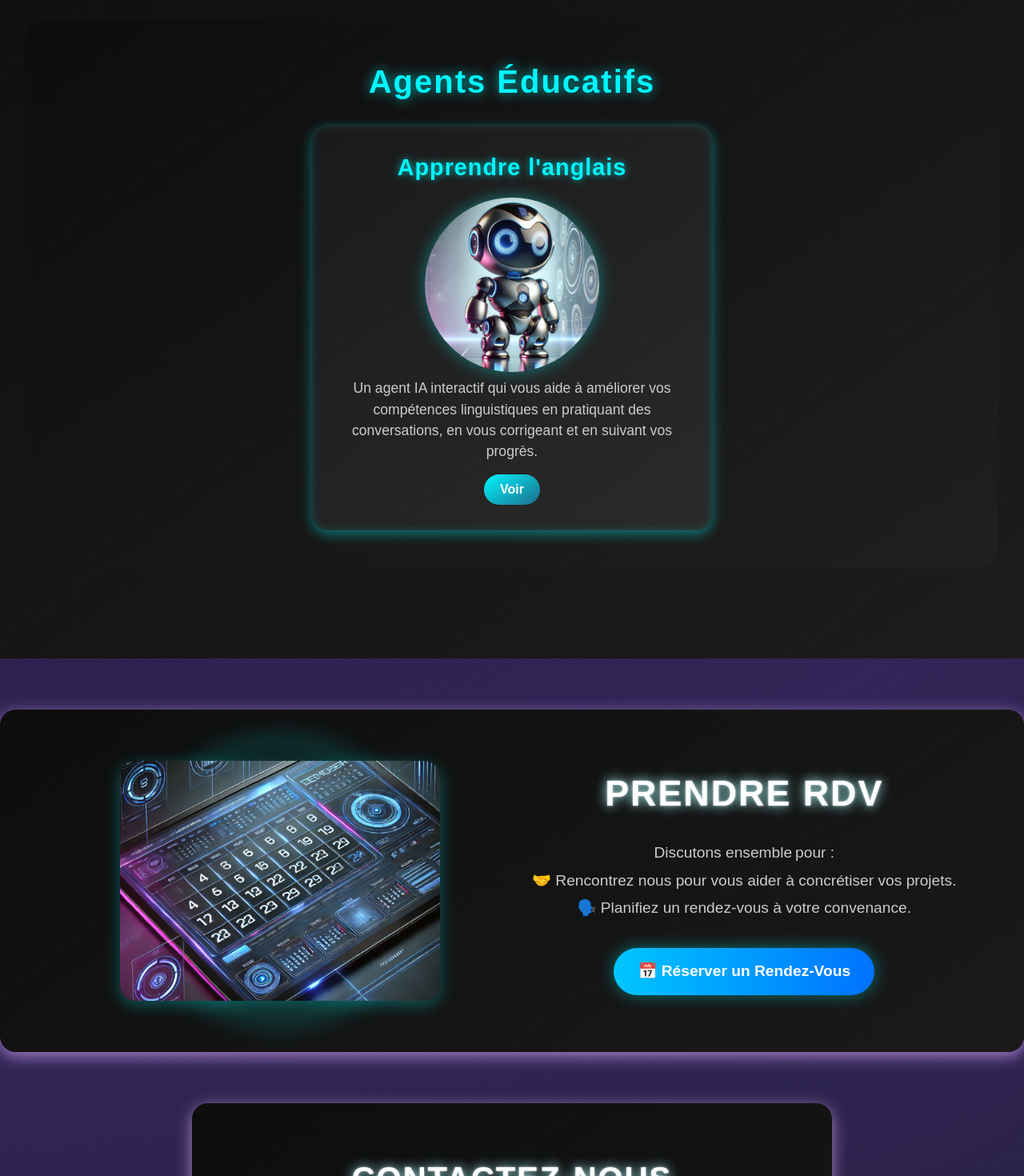
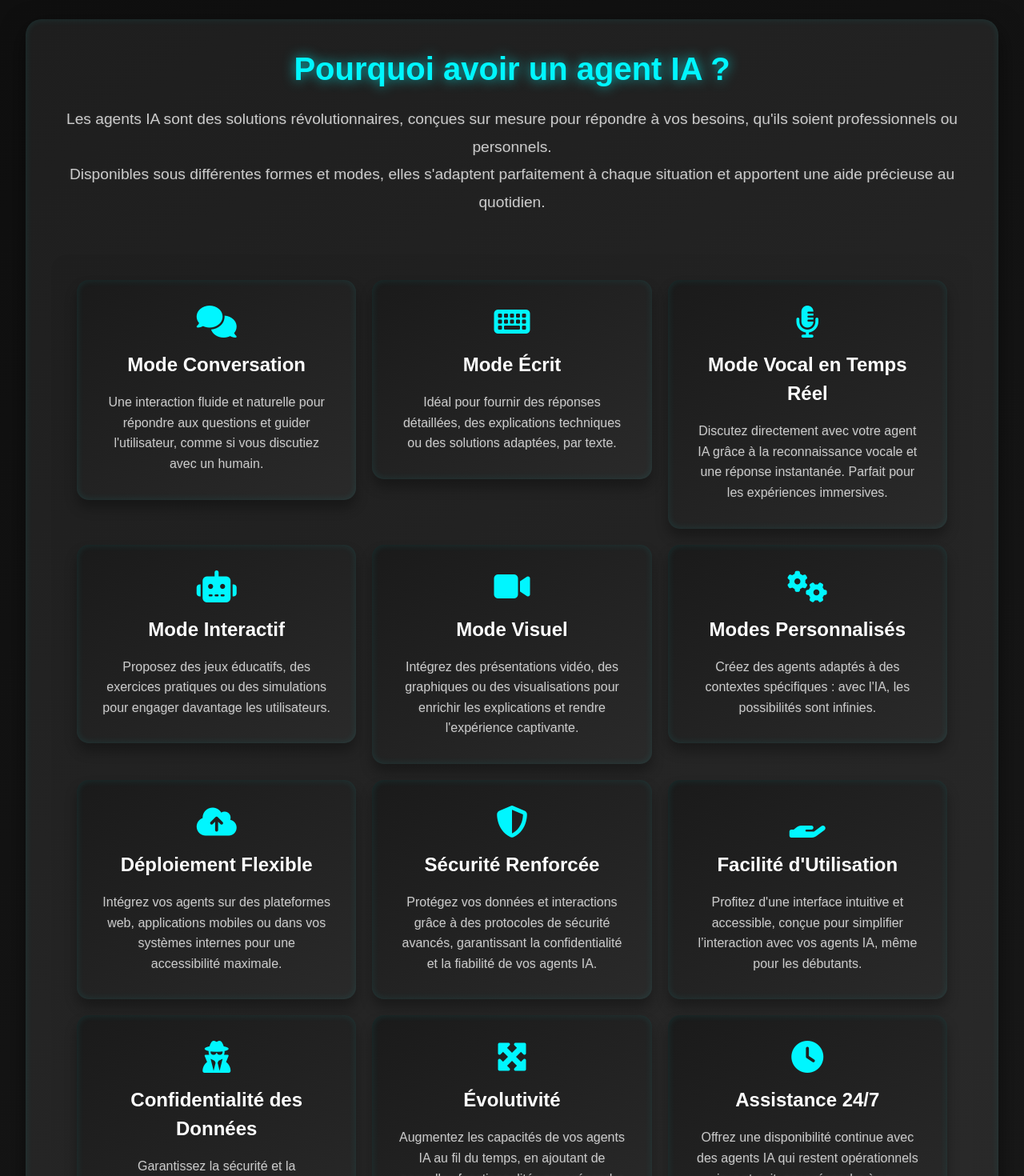
Before and after one commit to JimmyCodeur/siteweb, a React (Vite) app: page / in a window 1280 px wide. Shown: the part 1060-2530 px from the top of the page at 80% size. Built offline with nearby package versions, Linux system fonts and the light colour scheme.

Commit message:
add why-agent

```diff
--- a/src/components/Features.jsx
+++ b/src/components/Features.jsx
@@ -9,9 +9,8 @@ const Features = () => {
   const [selectedAgent, setSelectedAgent] = useState(null);
   const [translationInput, setTranslationInput] = useState('');
   const [translatedText, setTranslatedText] = useState('');
-  const [progress, setProgress] = useState(75); // Exemple de progression
+  const [progress, setProgress] = useState(75);
 
-  // Disable scroll when modal is open
   useEffect(() => {
     if (selectedAgent) {
       document.body.classList.add('no-scroll');
@@ -19,12 +18,6 @@ const Features = () => {
       document.body.classList.remove('no-scroll');
     }
   }, [selectedAgent]);
-
-  const handleTranslation = (e) => {
-    setTranslationInput(e.target.value);
-    // Simuler une traduction pour cet exemple
-    setTranslatedText(`Traduction simulée : ${e.target.value}`);
-  };
 
   const agentCategories = [
     {
@@ -35,6 +28,12 @@ const Features = () => {
           description: "Un agent IA interactif qui vous aide à améliorer vos compétences linguistiques en pratiquant des conversations, en vous corrigeant et en suivant vos progrès.",
           image: AgentImage,
           progress: 85,
+          features: [
+            "Prise en charge vocale",
+            "Pratique conversationnelle",
+            "Vérification grammaticale",
+            "Traduction en temps réel",
+          ],
           conversation: [
             { speaker: "IA", message: "Bonjour ! Je suis ton assistant d'apprentissage en anglais. Prêt à commencer ?" },
             { speaker: "User", message: "Oui, je suis prêt." },
@@ -52,6 +51,42 @@ const Features = () => {
             { speaker: "IA", message: "Très bien ! C'est correct. En anglais américain, 'cinema' est souvent remplacé par 'movie theater'. Cela donnerait : 'I go to the movie theater with my friends.'." }
           ],
         },
+        {
+          title: "Apprendre à programmer",
+          description: "Un agent IA conçu pour enseigner les bases de la programmation, vous guider à travers des exemples interactifs et des défis de codage adaptés à votre niveau.",
+          image: AgentImageDev,
+          progress: 25,
+          features: [
+            "Exercices interactifs",
+            "Adaptées au niveau",
+            "Corrections automatiques des erreurs",
+            "Simulations de projets réels",
+          ],
+          conversation: [
+            // Niveau débutant
+            { speaker: "IA", message: "Bonjour ! Je suis ici pour t'aider à apprendre la programmation. Prêt à commencer ?" },
+            { speaker: "User", message: "Oui, absolument !" },
+            { speaker: "IA", message: "Commençons par une question simple. Que signifie 'variable' en programmation ?" },
+            { speaker: "User", message: "C'est une sorte de conteneur pour stocker des données." },
+            { speaker: "IA", message: "Exactement ! Une variable est un espace de stockage nommé qui peut contenir différentes valeurs. Essayons de créer une variable en JavaScript : `let x = 10;`." },
+
+            // Progression vers un niveau intermédiaire
+            { speaker: "IA", message: "Super ! Maintenant, essayons quelque chose d'un peu plus complexe. Comment créer une fonction en JavaScript qui additionne deux nombres ?" },
+            { speaker: "User", message: "Je ne sais pas trop." },
+            { speaker: "IA", message: "Pas de souci ! Voici comment faire : `function add(a, b) { return a + b; }`. Cette fonction prend deux arguments et retourne leur somme." },
+            { speaker: "IA", message: "Essaye maintenant d'appeler cette fonction avec les arguments 5 et 7. Que devrait-elle retourner ?" },
+            { speaker: "User", message: "12." },
+            { speaker: "IA", message: "Exact ! Bien joué. Tu es prêt à passer au niveau suivant ?" },
+
+            // Niveau avancé
+            { speaker: "IA", message: "Pour le niveau avancé, essayons de manipuler des tableaux. Comment ajouter un élément à la fin d'un tableau en JavaScript ?" },
+            { speaker: "User", message: "Je pense que c'est avec `.push()`." },
+            { speaker: "IA", message: "Exactement ! Si tu as un tableau `let fruits = ['pomme', 'banane'];`, tu peux ajouter un élément comme ceci : `fruits.push('orange');`. Le tableau devient `['pomme', 'banane', 'orange']`." },
+            { speaker: "IA", message: "Maintenant, peux-tu écrire une boucle qui parcourt ce tableau et affiche chaque fruit dans la console ?" },
+            { speaker: "User", message: "Oui, quelque chose comme : `for (let i = 0; i < fruits.length; i++) { console.log(fruits[i]); }`." },
+            { speaker: "IA", message: "Parfait ! Tu progresses vraiment bien." }
+          ],
+        },
       ],
     }
     // Ajout d'autres catégories d'agent si nécessaire
@@ -66,6 +101,77 @@ const Features = () => {
       </div>
 
       <h2>Nos Solutions IA</h2>
+      <div className="why-agent">
+        <h3>Pourquoi avoir un agent IA ?</h3>
+        <p>
+        Les agents IA sont des solutions révolutionnaires, conçues sur mesure pour répondre à vos besoins, qu'ils soient professionnels ou personnels.<br></br> Disponibles sous différentes formes et modes, elles s'adaptent parfaitement à chaque situation et apportent une aide précieuse au quotidien.
+        </p>
+        <div class="modes-container">
+        <div class="modes-grid">
+          <div class="mode-card">
+            <i class="fas fa-comments"></i>
+            <h4>Mode Conversation</h4>
+            <p>Une interaction fluide et naturelle pour répondre aux questions et guider l'utilisateur, comme si vous discutiez avec un humain.</p>
+          </div>
+          <div class="mode-card">
+            <i class="fas fa-keyboard"></i>
+            <h4>Mode Écrit</h4>
+            <p>Idéal pour fournir des réponses détaillées, des explications techniques ou des solutions adaptées, par texte.</p>
+          </div>
+          <div class="mode-card">
+            <i class="fas fa-microphone-alt"></i>
+            <h4>Mode Vocal en Temps Réel</h4>
+            <p>Discutez directement avec votre agent IA grâce à la reconnaissance vocale et une réponse instantanée. Parfait pour les expériences immersives.</p>
+          </div>
+          <div class="mode-card">
+            <i class="fas fa-robot"></i>
+            <h4>Mode Interactif</h4>
+            <p>Proposez des jeux éducatifs, des exercices pratiques ou des simulations pour engager davantage les utilisateurs.</p>
+          </div>
+          <div class="mode-card">
+            <i class="fas fa-video"></i>
+            <h4>Mode Visuel</h4>
+            <p>Intégrez des présentations vidéo, des graphiques ou des visualisations pour enrichir les explications et rendre l'expérience captivante.</p>
+          </div>
+          <div class="mode-card">
+            <i class="fas fa-cogs"></i>
+            <h4>Modes Personnalisés</h4>
+            <p>Créez des agents adaptés à des contextes spécifiques : avec l'IA, les possibilités sont infinies.</p>
+          </div>
+          <div class="mode-card">
+            <i class="fas fa-cloud-upload-alt"></i>
+            <h4>Déploiement Flexible</h4>
+            <p>Intégrez vos agents sur des plateformes web, applications mobiles ou dans vos systèmes internes pour une accessibilité maximale.</p>
+          </div>
+          <div class="mode-card">
+            <i class="fas fa-shield-alt"></i>
+            <h4>Sécurité Renforcée</h4>
+            <p>Protégez vos données et interactions grâce à des protocoles de sécurité avancés, garantissant la confidentialité et la fiabilité de vos agents IA.</p>
+          </div>
+          <div class="mode-card">
+            <i class="fas fa-hand-holding"></i>
+            <h4>Facilité d'Utilisation</h4>
+            <p>Profitez d'une interface intuitive et accessible, conçue pour simplifier l’interaction avec vos agents IA, même pour les débutants.</p>
+          </div>
+          <div class="mode-card">
+            <i class="fas fa-user-secret"></i>
+            <h4>Confidentialité des Données</h4>
+            <p>Garantissez la sécurité et la confidentialité de vos informations grâce à des protocoles de protection rigoureux et conformes aux normes.</p>
+          </div>
+          <div class="mode-card">
+            <i class="fas fa-expand-arrows-alt"></i>
+            <h4>Évolutivité</h4>
+            <p>Augmentez les capacités de vos agents IA au fil du temps, en ajoutant de nouvelles fonctionnalités pour répondre à vos besoins croissants.</p>
+          </div>
+          <div class="mode-card">
+            <i class="fas fa-clock"></i>
+            <h4>Assistance 24/7</h4>
+            <p>Offrez une disponibilité continue avec des agents IA qui restent opérationnels jour et nuit, pour répondre à vos utilisateurs à tout moment.</p>
+          </div>
+        </div>
+      </div>
+
+      </div>
       {agentCategories.map((category, catIndex) => (
         <div key={catIndex} className="category-block">
           <h3>{category.category}</h3>
@@ -128,10 +234,9 @@ const Features = () => {
               <div className="features-overview">
                 <h4>Fonctionnalités clés</h4>
                 <ul>
-                  <li><i className="fas fa-language"></i> Traduction en temps réel</li>
-                  <li><i className="fas fa-pen"></i> Vérification grammaticale</li>
-                  <li><i className="fas fa-robot"></i> Pratique conversationnelle</li>
-                  <li><i className="fas fa-headphones"></i> Prise en charge vocale</li>
+                {selectedAgent.features.map((feature, index) => (
+                    <li key={index}><i className="fas fa-check-circle"></i> {feature}</li>
+                  ))}
                 </ul>
               </div>
             </div>
--- a/src/styles/Features.css
+++ b/src/styles/Features.css
@@ -780,3 +780,91 @@ button:active {
 .no-scroll {
   overflow: hidden;
 }
+
+/* ==========================================================
+   DESCRIPTION AGENTS
+========================================================== */
+
+.why-agent {
+  padding: 2rem;
+  background: linear-gradient(145deg, #1e1e1e, #2a2a2a);
+  border-radius: 20px;
+  box-shadow: 0 10px 30px rgba(0, 0, 0, 0.5), inset 0 0 10px rgba(0, 255, 255, 0.1);
+  color: #fff;
+  text-align: center;
+}
+
+.why-agent h3 {
+  font-size: 2.5rem;
+  font-weight: bold;
+  color: #00f6ff;
+  text-shadow: 0 0 15px rgba(0, 255, 255, 0.7);
+  margin-bottom: 1rem;
+}
+
+.why-agent p {
+  font-size: 1.2rem;
+  line-height: 1.8;
+  color: #ccc;
+  text-shadow: 0 0 5px rgba(255, 255, 255, 0.1);
+  margin: 0 auto;
+}
+
+
+
+
+
+.modes-container {
+  margin: 3rem auto;
+  text-align: center;
+  padding: 2rem;
+  background: linear-gradient(145deg, #1e1e1e, #2a2a2a);
+  border-radius: 20px;
+  color: #fff;
+}
+
+.modes-container h3 {
+  font-size: 2.5rem;
+  color: #00f6ff;
+  margin-bottom: 2rem;
+  text-shadow: 0 0 10px rgba(0, 255, 255, 0.6);
+}
+
+.modes-grid {
+  display: grid;
+  grid-template-columns: repeat(auto-fit, minmax(300px, 1fr));
+  gap: 20px;
+  align-items: start;
+}
+
+.mode-card {
+  background: linear-gradient(145deg, #1a1a1a, #2a2a2a);
+  padding: 2rem;
+  border-radius: 15px;
+  box-shadow: 0 10px 15px rgba(0, 0, 0, 0.3), inset 0 0 10px rgba(0, 255, 255, 0.1);
+  transition: transform 0.3s ease, box-shadow 0.3s ease;
+  text-align: center;
+}
+
+.mode-card:hover {
+  transform: translateY(-10px);
+  box-shadow: 0 20px 30px rgba(0, 255, 255, 0.4), inset 0 0 20px rgba(0, 255, 255, 0.2);
+}
+
+.mode-card i {
+  font-size: 2.5rem;
+  color: #00f6ff;
+  margin-bottom: 1rem;
+}
+
+.mode-card h4 {
+  font-size: 1.5rem;
+  color: #ffffff;
+  margin-bottom: 1rem;
+}
+
+.mode-card p {
+  font-size: 1rem;
+  color: #ccc;
+  line-height: 1.6;
+}
```
